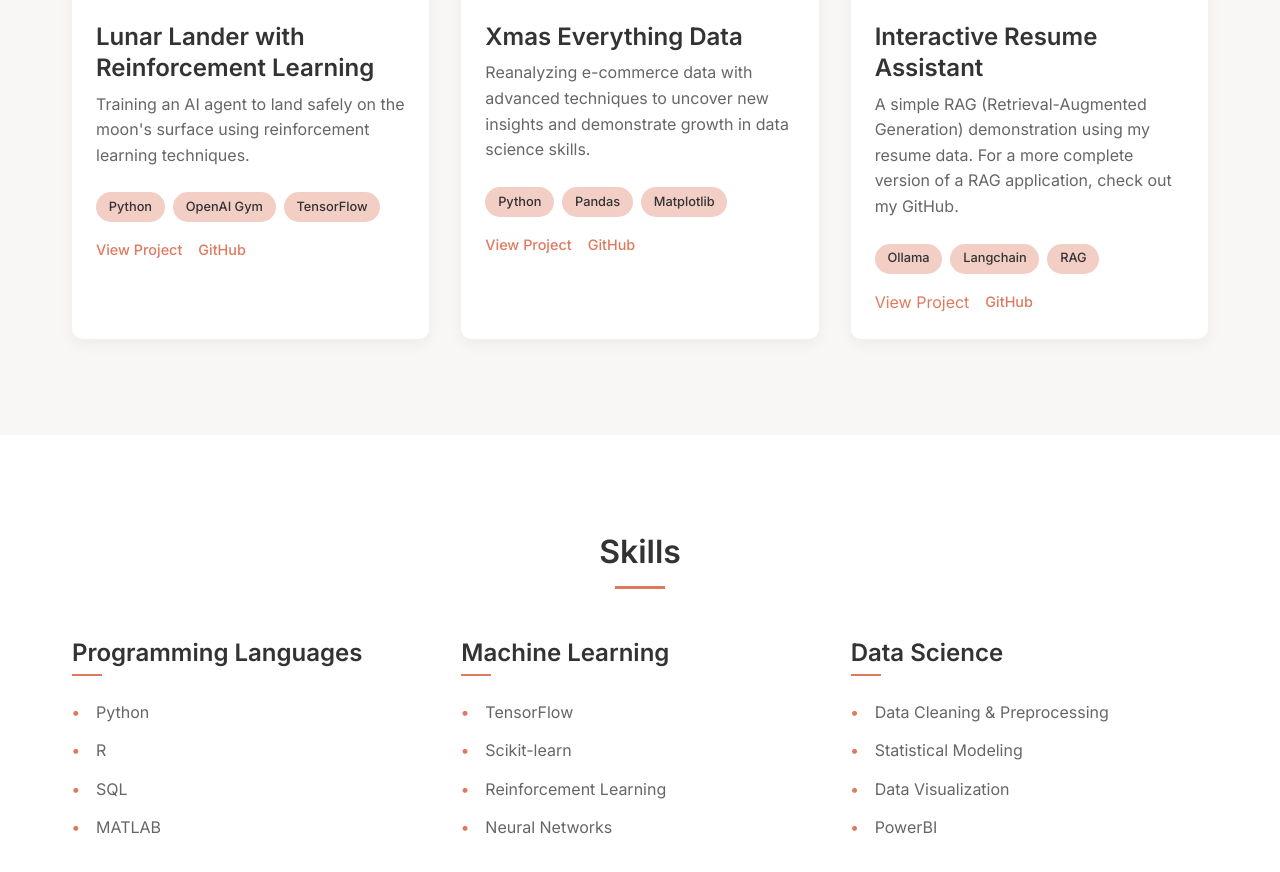
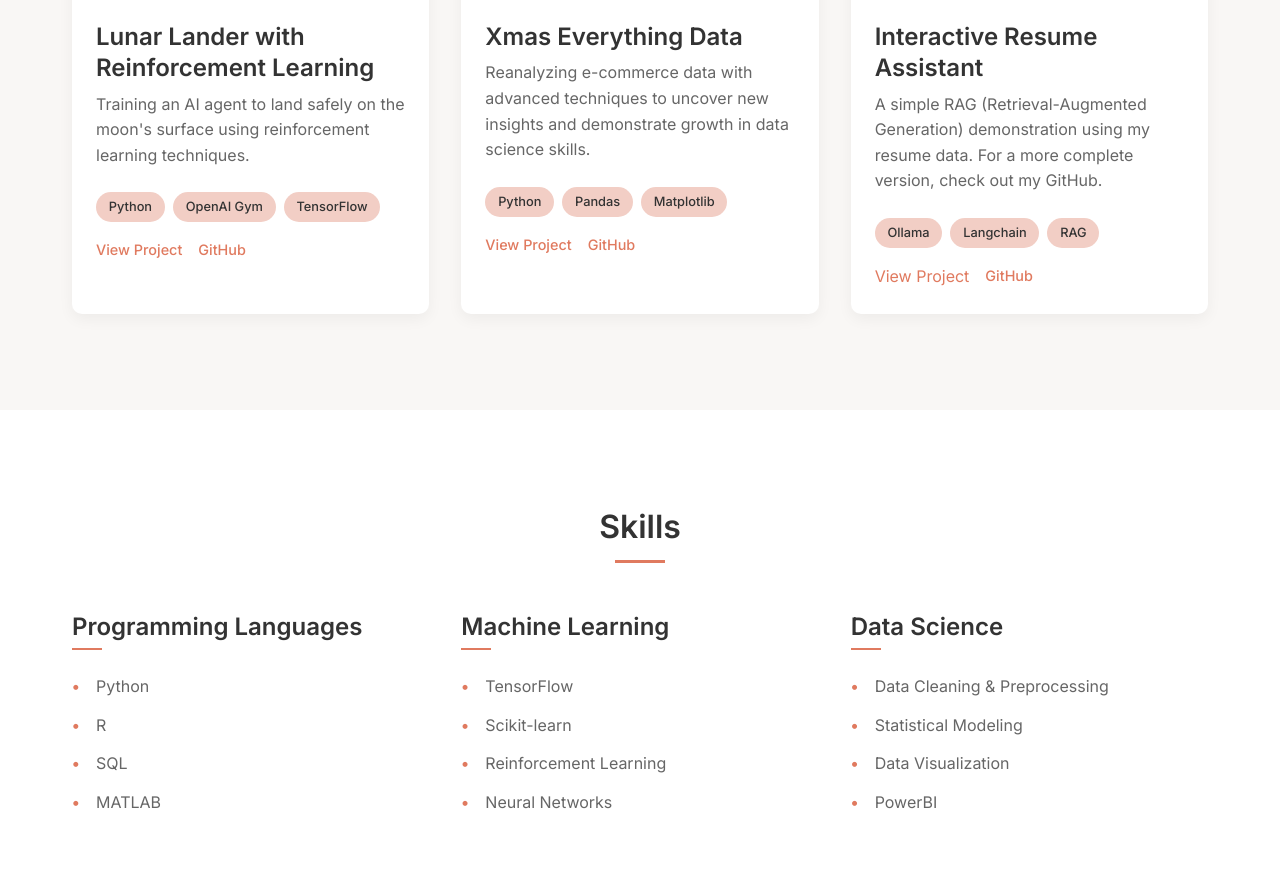
Before and after one commit to kiillmo/portfolio-website, a website: page index.html in a window 1280 px wide. Shown: the part 1802-2674 px from the top of the page. Drawn offline with nearby package versions, Linux system fonts and the light colour scheme.

Commit message:
updating index file

```diff
--- a/index.html
+++ b/index.html
@@ -114,7 +114,7 @@
                         </div>
                         <div class="project-info">
                             <h3>Interactive Resume Assistant</h3>
-                            <p>A simple RAG (Retrieval-Augmented Generation) demonstration using my resume data. For a more complete version of a RAG application, check out my GitHub.</p>
+                            <p>A simple RAG (Retrieval-Augmented Generation) demonstration using my resume data. For a more complete version, check out my GitHub.</p>
                             <div class="tags">
                                 <span class="tag">Ollama</span>
                                 <span class="tag">Langchain</span>
```
